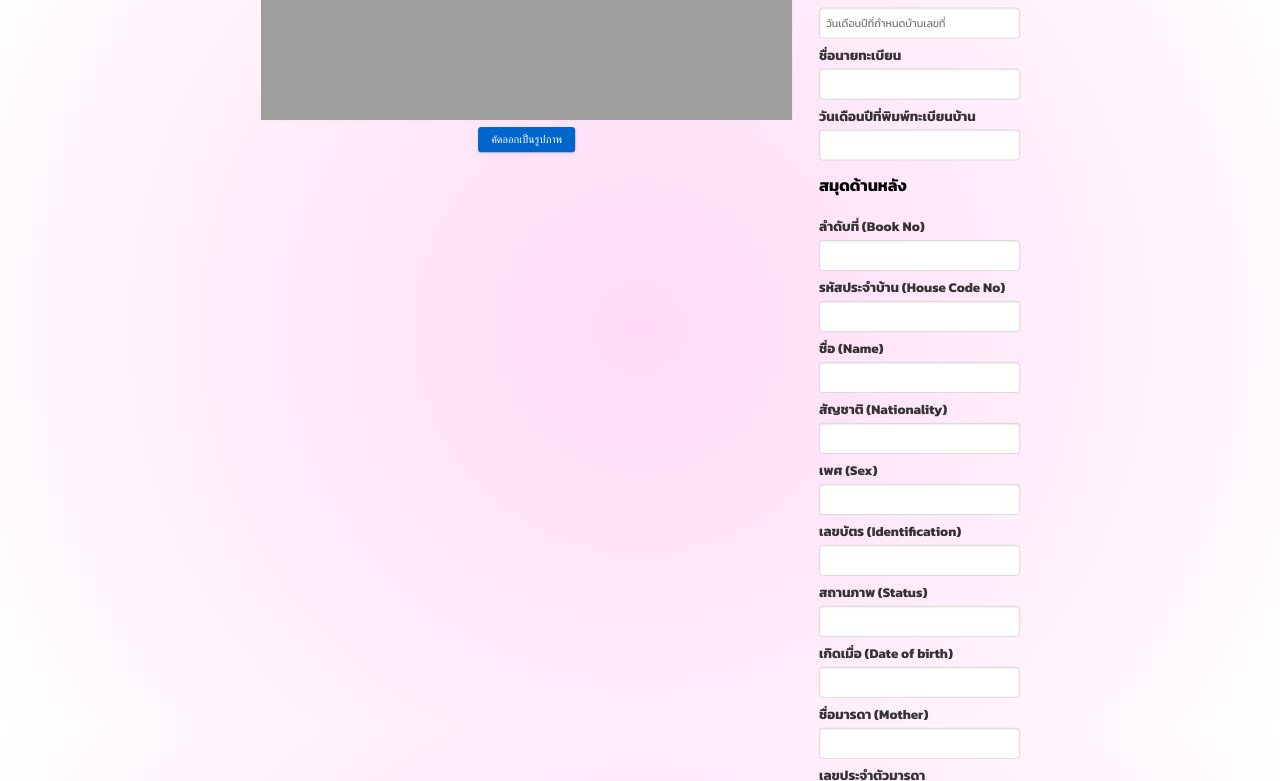
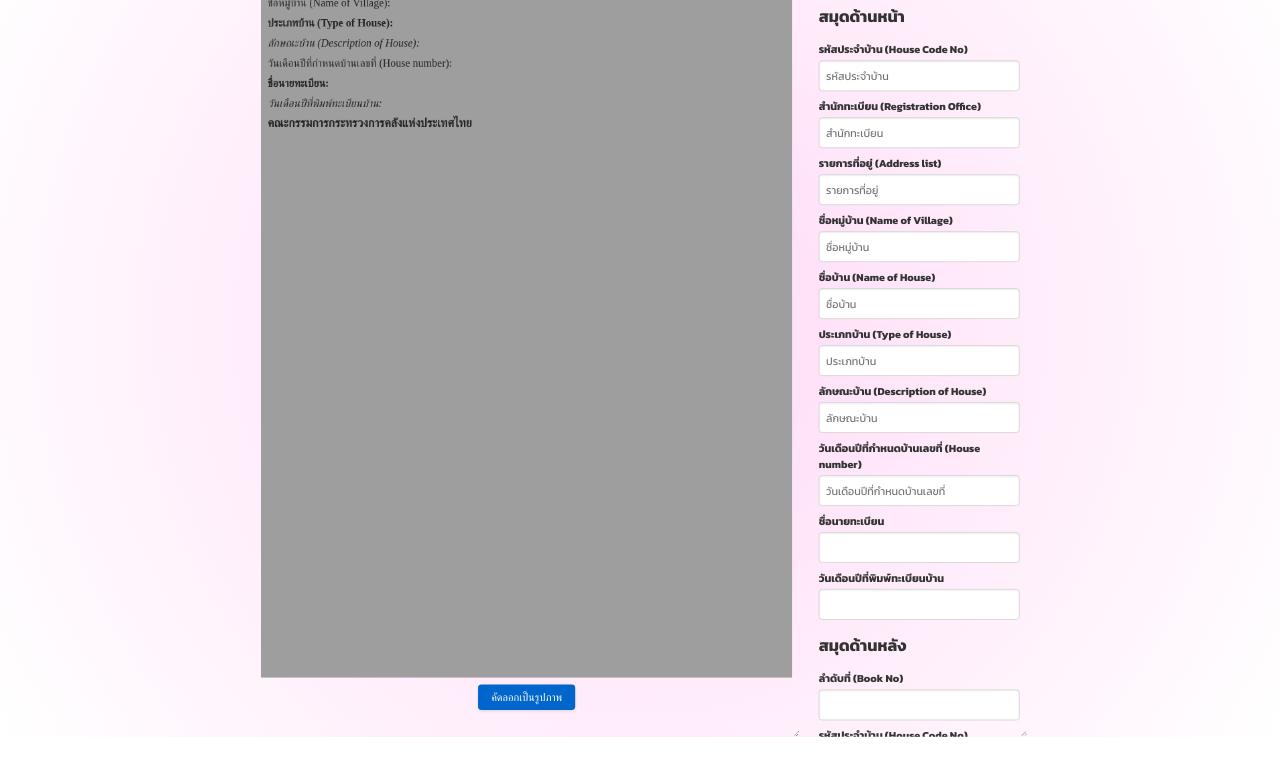
Before and after one commit to useronlineid/test, a plain HTML site: page index.html in a window 1280 px wide. Shown: the part 72-853 px from the top of the page. After the commit the page ends 809 px from the top, so only its background shows below. Drawn offline with Linux system fonts and the light colour scheme.

Commit message:
styles.css

```diff
--- a/styles.css
+++ b/styles.css
@@ -6,24 +6,30 @@ body {
     height: 100vh;
     margin: 0;
     background: radial-gradient(circle, #ffd9f6, #ffffff);
-    overflow: auto; /* เปลี่ยนค่า overflow เป็น auto เพื่อให้สามารถเลื่อนหน้าเว็บได้ */
+    overflow: auto;
 }
 
 .container {
     display: flex;
     gap: 20px;
-    transform: scale(0.67); /* ลดขนาดเป็น 67% */
-    transform-origin: center; /* กำหนดจุดยึดของการปรับขนาดที่ตรงกลางด้านบน */
-    position: relative; /* เปลี่ยนเป็น relative เพื่อให้เลื่อนใน container ได้ */
+    transform: scale(0.67);
+    transform-origin: center;
+    position: relative;
 }
 
 .display-container, .form-container {
     display: flex;
     flex-direction: column;
     padding: 10px;
-    background: rgba(255, 255, 255, 0.0); /* Transparent background */
+    background: rgba(255, 255, 255, 0.0);
     box-shadow: 0 0 10px rgba(0, 0, 0, 0.0);
     border-radius: 10px;
+    min-width: 300px;
+    max-width: 800px;
+    min-height: 400px;
+    max-height: 1200px;
+    resize: both;
+    overflow: auto;
 }
 
 .form {
@@ -36,12 +42,19 @@ h1 {
     font-size: 40px;
     font-weight: bold;
     color: #333;
-    margin-bottom: 20px;
+    margin-bottom: 10px;
+}
+
+h2 {
+    font-size: 24px;
+    font-weight: bold;
+    color: #333;
+    margin-bottom: 10px;
 }
 
 label {
     margin-top: 10px;
-    font-size: 20px; /* Increase the font size for subheadings */
+    font-size: 16px;
     font-weight: bold;
     color: #333;
 }
@@ -51,7 +64,7 @@ input, select {
     padding: 10px;
     font-size: 16px;
     font-family: 'Kanit', Arial, sans-serif;
-    border: 1px solid #ccc; /* นำกรอบออกจากช่องกรอกข้อมูล */
+    border: 1px solid #ccc;
     border-radius: 5px;
     background: #fff;
     box-shadow: inset 0 1px 3px rgba(0,0,0,0.1);
@@ -70,7 +83,7 @@ button {
     cursor: pointer;
     background-color: #0066cc;
     color: #fff;
-    border: none; /* นำกรอบออกจากปุ่ม */
+    border: none;
     border-radius: 5px;
     box-shadow: 0 2px 5px rgba(0,0,0,0.1);
 }
@@ -86,5 +99,5 @@ button:hover {
 }
 
 #canvas {
-    border: none; /* นำกรอบออกจาก canvas */
+    border: none;
 }
```
